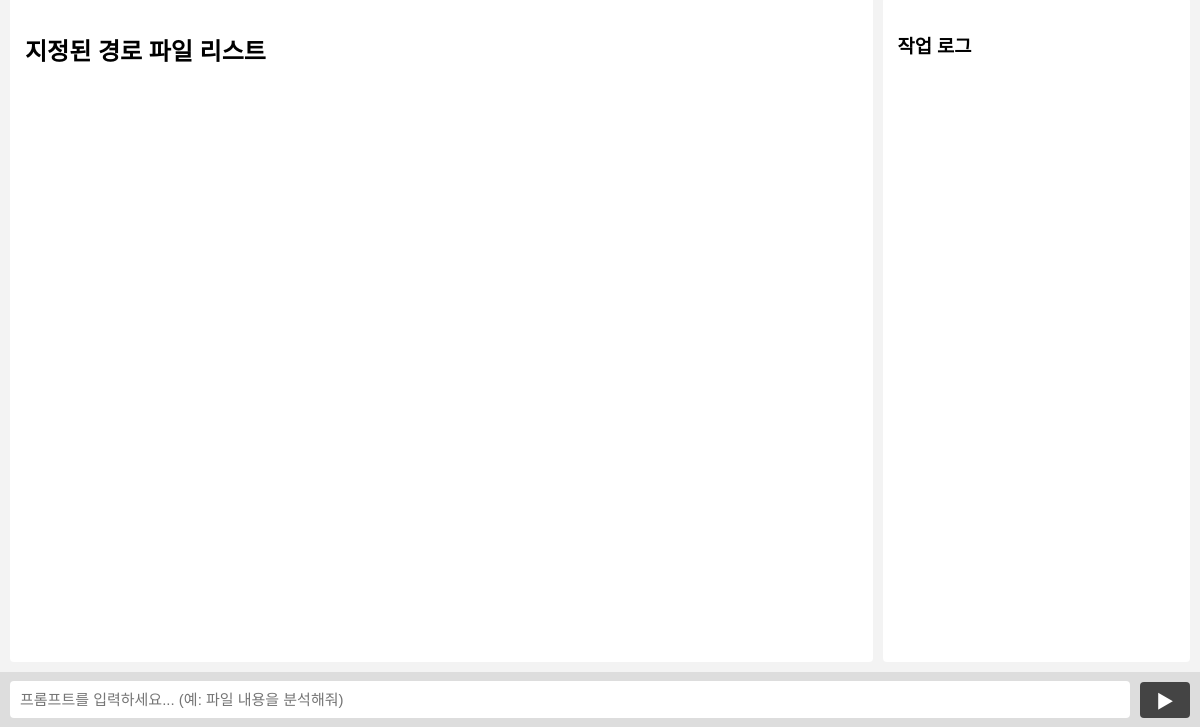
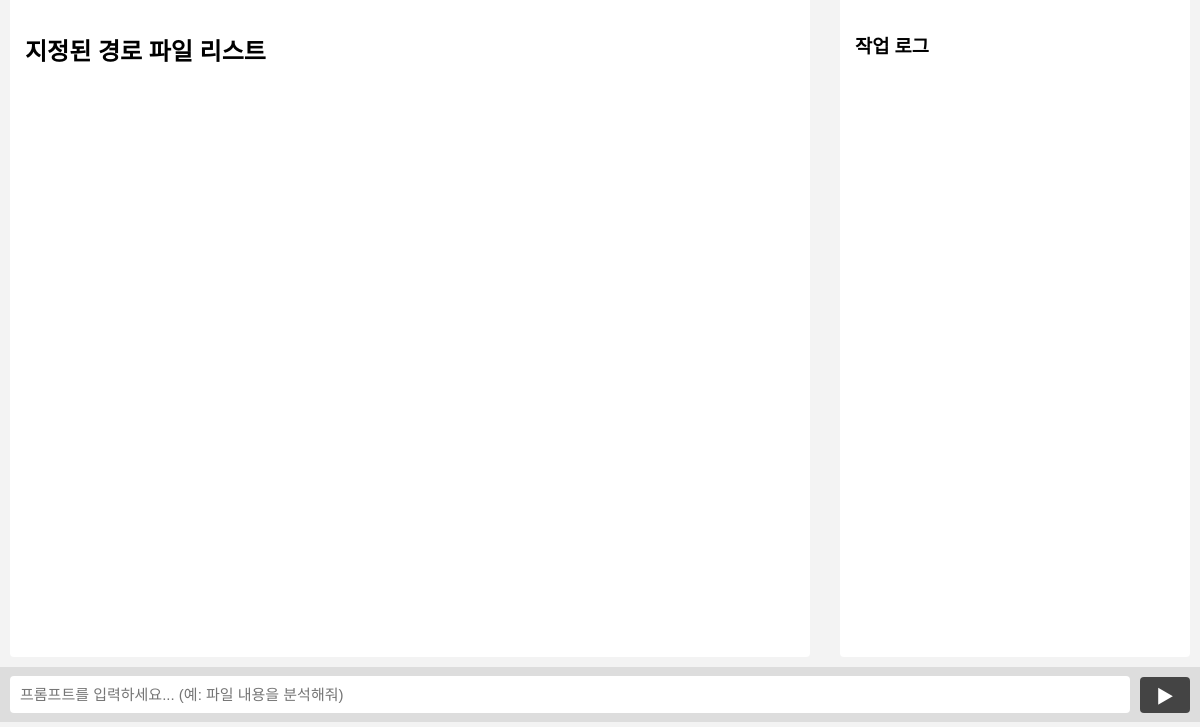
Before and after one commit to helloyd2025/law_docs_rpa, an Electron app: page renderer/index.html in a window 1200 px wide. Shown: the part 73-800 px from the top of the page. Drawn offline with Linux system fonts and the light colour scheme; no server answers.

Commit message:
chore: scroll adjusted

```diff
--- a/renderer/style.css
+++ b/renderer/style.css
@@ -31,23 +31,27 @@ header {
 
 /* ---------------- Main Layout ---------------- */
 main {
-    flex: 1;
+    height: calc(100vh - 120px);
+    gap: 20px;
     display: flex;
     padding: 10px;
     box-sizing: border-box;
 }
 
 #file-frame {
-    flex: 3;
+    flex: 1;
+    display: flex;
+    flex-direction: column;
     background: #fff;
     padding: 15px;
     border-radius: 4px;
-    overflow-y: auto;
 }
 
 #file-frame ul {
     list-style: none;
     padding: 0;
+    flex: 1;
+    overflow-y: auto;
 }
 
 #file-frame li {
@@ -63,15 +67,17 @@ main {
 /* ---------------- Sidebar ---------------- */
 #sidebar {
     flex: 1;
+    display: flex;
+    flex-direction: column;
     margin-left: 10px;
     background: #ffffff;
     padding: 15px;
     border-radius: 4px;
-    overflow-y: auto;
     max-width: 320px;
 }
 
 #log-container {
+    flex: 1;
     height: 100%;
     overflow-y: auto;
     font-size: 13px;
```
